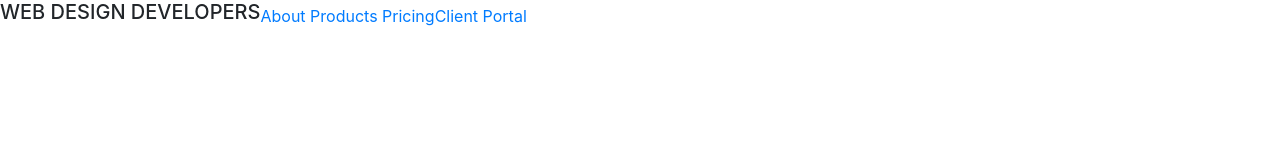
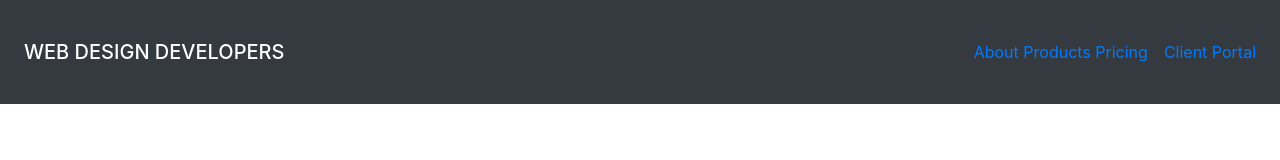
Before and after one commit to ericksen-github/pricing_page, a website built with webpack: page dist/index.html in a window 1280 px wide. Built offline with nearby package versions, Linux system fonts and the light colour scheme.

Commit message:
Added class styling for nav, nav container, and nav h5.

```diff
--- a/dist/index.html
+++ b/dist/index.html
@@ -12,9 +12,11 @@
     />
   </head>
   <body>
-    <div class="d-flex flex-column flex-md-row align-items-center">
-      <h5>WEB DESIGN DEVELOPERS</h5>
-      <nav>
+    <div
+      class="d-flex flex-column flex-md-row align-items-center p-4 mb-3 bg-dark text-white"
+    >
+      <h5 class="my-0 mr-md-auto">WEB DESIGN DEVELOPERS</h5>
+      <nav class="my-3 mr-md-3">
         <a href="#">About</a>
         <a href="#">Products</a>
         <a href="#">Pricing</a>
```
